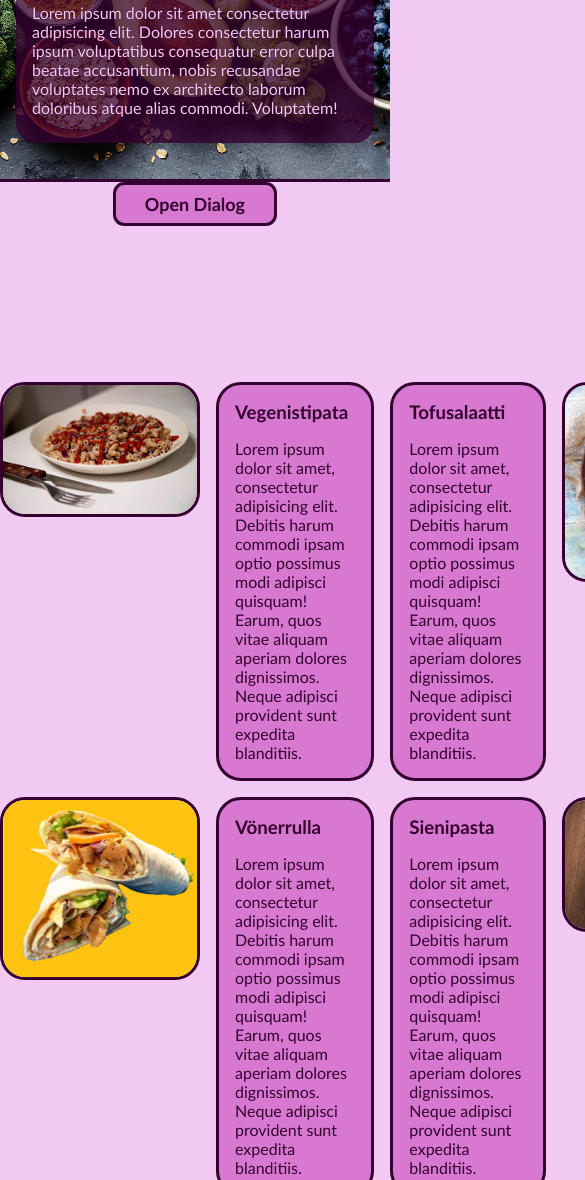
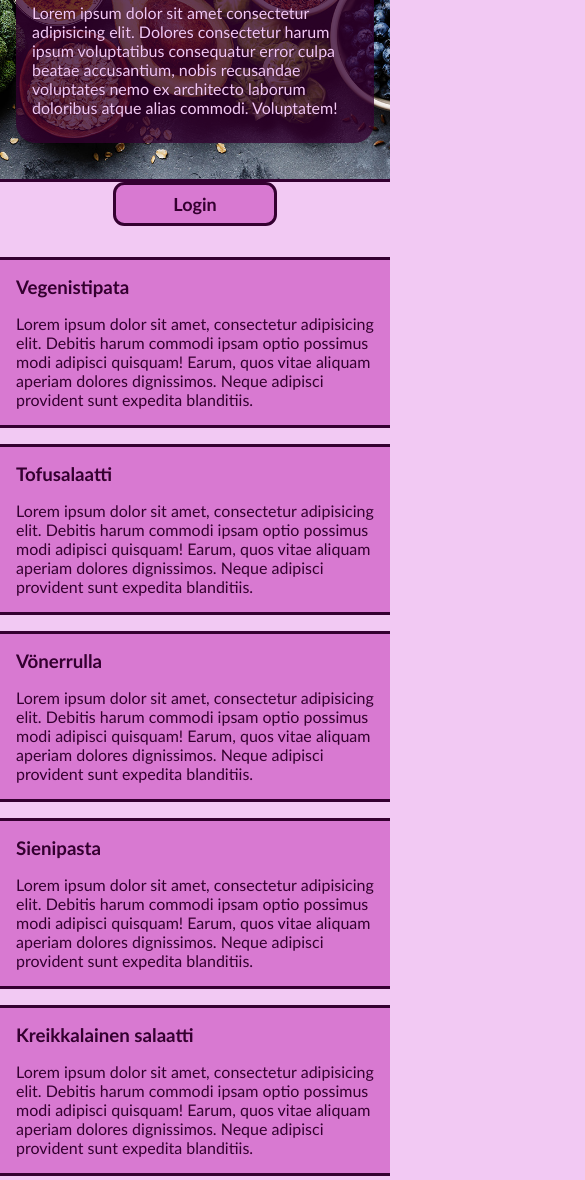
Before and after one commit to siikabb/ui-ux-excercise, a plain HTML site: page index.html in a window 390 px wide. Shown: the part 553-1733 px from the top of the page, 585 px wide, since content can reach past the window. Drawn offline with Linux system fonts and the light colour scheme.

Commit message:
fix responsiviness

```diff
--- a/css/dialog.css
+++ b/css/dialog.css
@@ -59,7 +59,7 @@ button:hover {
   background-color: var(--light);
 }
 
-  dialog::backdrop{
+dialog::backdrop {
   backdrop-filter: blur(5px);
 }
 
@@ -104,7 +104,6 @@ button:hover {
   transition: background-color 0.5s;
 }
 
-
 .myForm input:valid {
   background-color: #c3ffc3;
 }
--- a/css/style.css
+++ b/css/style.css
@@ -61,7 +61,6 @@ nav {
   padding: 0 30px;
   text-shadow: 0 2px 10px var(--dark);
   color: var(--light);
-
 }
 
 nav ul {
@@ -132,9 +131,9 @@ nav ul {
 
 .menu-container {
   display: grid;
-  grid-template-columns: 1fr 3fr 3fr 1fr;
+  grid-template-columns: 1fr 2fr 2fr 1fr;
   gap: 1rem;
-  margin: 50px 0;
+  margin: 25px 0;
   /* grid-template-rows: 300px; */
 }
 
@@ -155,6 +154,7 @@ nav ul {
 }
 
 .menu-img img {
+  width: 100%;
   max-width: 200px;
   border: var(--default-border);
   border-radius: 25px;
@@ -172,6 +172,7 @@ nav ul {
   border-radius: 25px;
   border: 3px solid var(--dark);
   background: var(--med-light) url(../img/salad-bg.svg);
+  margin: 25px 0;
 }
 
 .info-pic {
@@ -241,6 +242,14 @@ footer {
     border-right: none;
     border-radius: 0;
   }
+
+  .menu-container {
+    grid-template-columns: 1fr 1fr;
+  }
+
+  .menu-img {
+    display: none;
+  }
 }
 
 @media only screen and (max-width: 600px) {
@@ -267,6 +276,17 @@ footer {
     flex-direction: column;
   }
 
+  .menu-container {
+    grid-template-columns: 1fr;
+  }
+
+  .menu-item {
+    border: 0;
+    border-top: var(--default-border);
+    border-bottom: var(--default-border);
+    border-radius: 0;
+  }
+
   #tomato {
     display: none;
   }
--- a/index.html
+++ b/index.html
@@ -38,8 +38,8 @@
       </div>
       <div class="banner-void"></div>
     </div>
-    <div style="height: 150px">
-      <button id="open_dialog">Open Dialog</button>
+    <div style="height: 50px">
+      <button id="open_dialog">Login</button>
     </div>
     <div class="menu-container">
       <div class="menu-img"><img src="img/nistipata.jpg" alt="Vegaaninen nistipata"></div>
```
Lines whose indentation alone changed are shown as unchanged.
